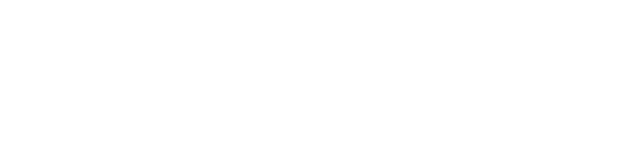
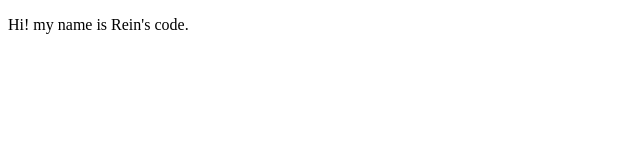
Before and after one commit to Pitlug/XeroBase, a plain HTML site: page index.html in a window 1280 px wide. Shown: the whole page, without its empty margins (0-640 px from the left). Drawn offline with Linux system fonts and the light colour scheme.

Commit message:
Update index.html
Trying again

```diff
--- a/index.html
+++ b/index.html
@@ -5,6 +5,6 @@
     <title>xeroBase</title>
 </head>
 <body>
-    <Hi! my name is Rein's code.</
+    </p>Hi! my name is Rein's code.<p>
 </body>
 </html>
```
